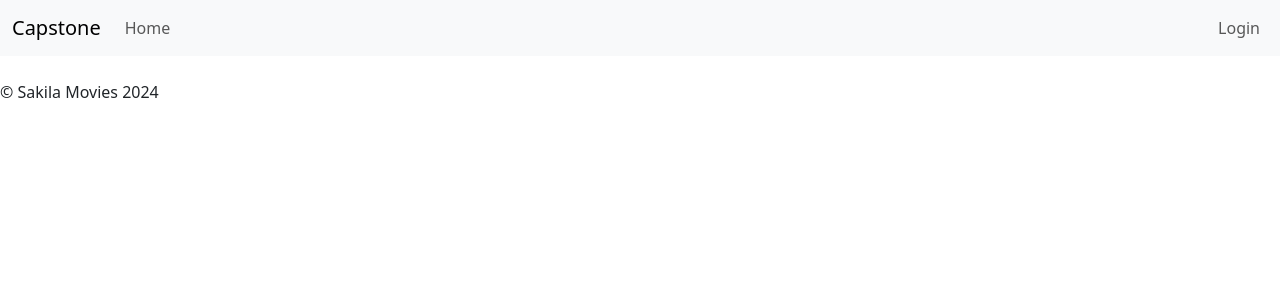
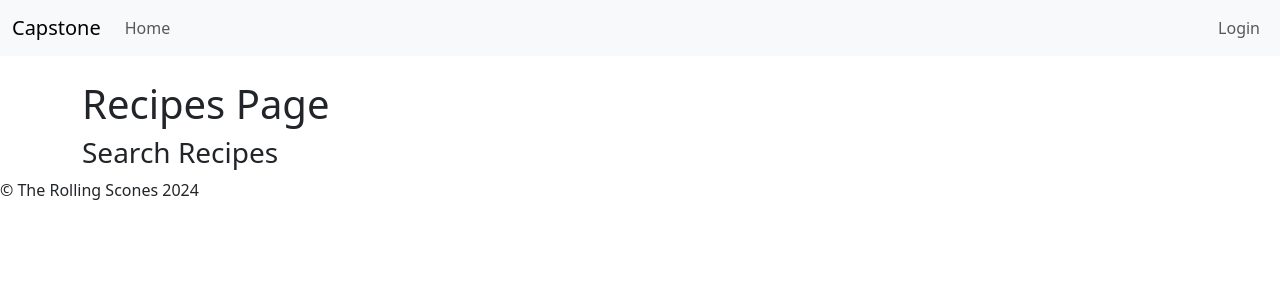
Before and after one commit to full-stack-devs-learn/niantic-2024-final-capstone-recipe-book, a React (Vite) app in the folder react-web-app/: page /recipes in a window 1280 px wide. Shown: the top 300 px of the page. Built offline with nearby package versions, Linux system fonts and the light colour scheme; no server answers.

Commit message:
Created SearchRecipes Components & Routing

```diff
--- a/react-web-app/package.json
+++ b/react-web-app/package.json
@@ -13,6 +13,7 @@
     "@reduxjs/toolkit": "^2.2.7",
     "axios": "^1.7.7",
     "bootstrap": "^5.3.3",
+    "bootswatch": "^5.3.3",
     "react": "^18.3.1",
     "react-dom": "^18.3.1",
     "react-redux": "^9.1.2",
--- a/react-web-app/src/App.tsx
+++ b/react-web-app/src/App.tsx
@@ -5,6 +5,9 @@ import Home from './components/home/Home'
 import Header from './components/shared/header/Header'
 import Login from './components/authentication/login/Login'
 import Register from './components/authentication/register/Register'
+import RecipeDetails from './components/recipes/recipe-details/RecipeDetails'
+import SearchRecipe from './components/recipes/search-recipe/SearchRecipe'
+import RecipesPage from './components/recipes/recipes-page/RecipesPage'
 
 function App() {
 
@@ -17,11 +20,17 @@ function App() {
         <Route path='/' element={<Home />} />
         <Route path='/login' element={<Login />} />
         <Route path='/register' element={<Register />} />
+
+        <Route path='/recipes' element={<RecipesPage />}>
+          <Route path='' element={<SearchRecipe />} />
+          <Route path='details' element={<RecipeDetails />} />
+        </Route>
+
       </Routes>
       </main>
 
       <footer>
-        &copy; Sakila Movies 2024
+        &copy; The Rolling Scones 2024
       </footer>
 
     </Router>
--- /dev/null
+++ b/react-web-app/src/components/recipes/recipe-details/RecipeDetails.tsx
@@ -0,0 +1,8 @@
+export default function RecipeDetails()
+{
+    return (
+        <>
+        <h3>Recipe Title</h3>
+        </>
+    )
+}
--- /dev/null
+++ b/react-web-app/src/components/recipes/recipes-page/RecipesPage.tsx
@@ -0,0 +1,11 @@
+import { Outlet } from "react-router-dom";
+
+export default function RecipesPage()
+{
+    return (
+        <>
+        <h1>Recipes Page</h1>
+        <Outlet />
+        </>
+    )
+}
--- /dev/null
+++ b/react-web-app/src/components/recipes/search-recipe/SearchRecipe.tsx
@@ -0,0 +1,8 @@
+export default function SearchRecipe()
+{
+    return (
+        <>
+        <h3>Search Recipes</h3>
+        </>
+    )
+}
```
Also changed, not shown: 1 other file (tests, documents, lock files or other folders).
